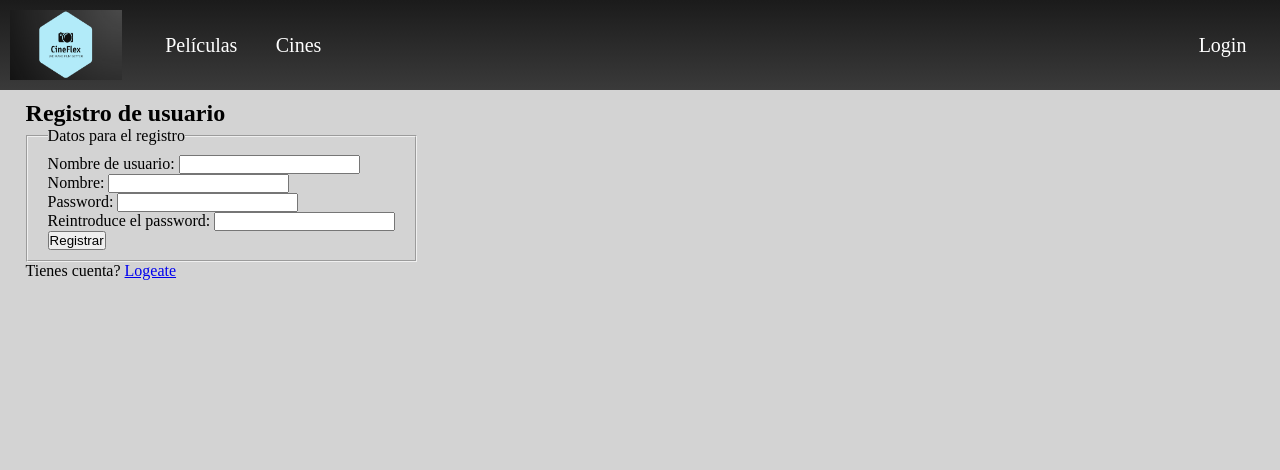
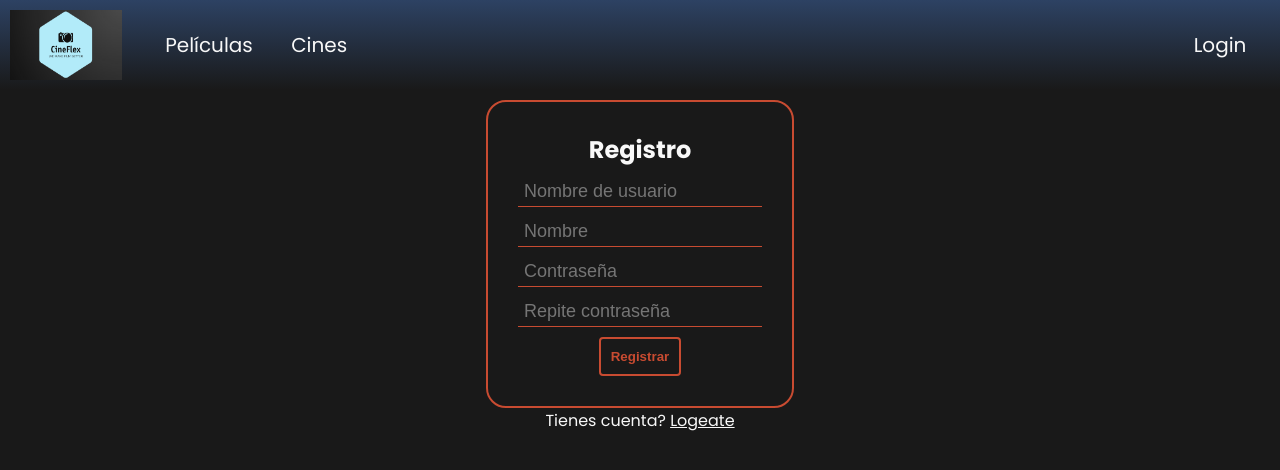
Before and after one commit to Cleansky-s/CineFlex, a PHP site: page /miApp/register.php in a window 1280 px wide. Shown: the top 470 px of the page. Run offline with PHP 8.4, Linux system fonts and the light colour scheme; some libraries are stand-ins or nearby versions.

Commit message:
Terminado?

```diff
--- a/pract3/css/estilo.css
+++ b/pract3/css/estilo.css
@@ -1,24 +1,54 @@
+@import url('https://fonts.googleapis.com/css2?family=Poppins:wght@400;700&display=swap');
+
+:root {
+	--primary: #191919;
+	--secondary: #2D4263;
+	--accent: #C84B31;
+	--accent2: #ECDBBA;
+	--text-color: #f8f8f8;
+}
+
 * {
 	box-sizing: border-box;
 	margin: 0;
 	padding: 0;
+	color: var(--text-color)
 }
 
 body {
-	background-color: lightgray;
+	background-color: var(--primary);
+	font-family: "Poppins";
 }
+
+
 
 main {
 	padding: 10px 2%;
 	background-color: transparent;
 }
 
+button {
+	background-color: transparent;
+	color: var(--accent);
+	padding: 10px;
+	border: 2px solid var(--accent);
+	font-weight: bold;
+	cursor: pointer;
+	border-radius: 4px;
+}
+
+
 header {
-	background-image: linear-gradient(#1b1b1b, #3a3a3a);
+	background-image: linear-gradient(var(--secondary), var(--primary));
 	display: flex;
 	justify-content: space-between;
 	align-items: center;
 	padding: 10px 0px;
+}
+
+.error{
+	color: var(--accent2);
+	font-size: 90%;
 }
 
 nav {
@@ -33,9 +63,8 @@ nav {
 nav li, nav a {
 	font-weight: 400;
 	font-size: 20px;
-	color: white;
+	color: var(--text-color);
 	text-decoration: none;
-
 }
 
 nav a {
@@ -56,15 +85,108 @@ img {
 	list-style: none;
 }
 
+input, textarea {
+	background-color: transparent;
+	border: 1px solid var(--accent);
+	border-radius: 4px;
+	padding: 4px 6px;
+}
+
+select {
+	background: transparent;
+	overflow: hidden;
+	border: 1px solid var(--accent);
+	border-radius: 4px;
+	padding: 10px;
+}
+
+option {
+	font-size: medium;
+}
+
+.centerer {
+	width: 100%;
+	display: flex;
+	flex-direction: column;
+	align-items: center;
+}
+
+.formulario-pelicula img {
+	height: 400px;
+	width: auto;
+}
+
+.formulario-login, .formulario-register, .formulario-pelicula {
+	padding: 30px;
+	display: flex;
+	align-items: center;
+	flex-direction: column;
+	border-radius: 20px;
+	border: 2px solid var(--accent);
+	gap: 10px;
+}
+
+.formulario-login input, .formulario-register input {
+	background-color: transparent;
+	font-size: large;
+	border: none;
+	border-radius: 0;
+	border-bottom: 1px solid var(--accent);
+	padding: 4px 6px;
+}
+
+.formulario-login input:focus {
+	outline: none;
+	background: #ECDBBA22;
+}
+
+.seccion-valoraciones {
+	width: 400px;
+	margin-bottom: 30px;
+}
+
+.valoracion, .seccion-comentarios {
+	margin: 10px 0;
+}
+
+.comentarios-respuesta li {
+	margin-left: 40px;
+}
+
+
+.seccion-comentarios {
+	width: 400px;
+}
+
+
+
+.seccion-comentarios ul, .seccion-comentarios li {
+	list-style-type: none;
+}
+
 .deshabilitado {
 	pointer-events: none;
 	text-decoration: none;
 	cursor: default;
 }
 
+.info-peli {
+	margin-bottom: 30px;
+}
+
+.info-generos{
+	display:flex;
+	flex-direction: column;
+	align-items: flex-end;
+}
+
 .nav-profile li{
 	display: inline-block;
 	padding: 0rem 0.6rem;
+}
+
+#formLogout {
+	width: fit-content;
 }
 
 .nav-links li {
@@ -129,7 +251,7 @@ form div img {
 
 .portada-peli img {
 	filter: brightness(80%);
-	border: 0px solid white;
+	border: 0px solid var(--accent);
 	transition: 0.6s cubic-bezier(.12,.97,.72,1);
 }
 
--- a/pract3/includes/src/usuarios/FormularioLogout.php
+++ b/pract3/includes/src/usuarios/FormularioLogout.php
@@ -16,7 +16,7 @@ class FormularioLogout extends Formulario
     protected function generaCamposFormulario(&$datos)
     {
         $camposFormulario = <<<EOS
-            <button class="enlace" type="submit">(salir)</button>
+            <button class="enlace" type="submit">Logout</button>
         EOS;
         return $camposFormulario;
     }
--- a/pract3/includes/src/usuarios/FormularioRegistro.php
+++ b/pract3/includes/src/usuarios/FormularioRegistro.php
@@ -21,26 +21,22 @@ class FormularioRegistro extends Formulario
 
         $html = <<<EOF
         $htmlErroresGlobales
-        <fieldset>
-            <legend>Datos para el registro</legend>
+        <fieldset class="formulario-login">
+            <h2>Registro</h2>
             <div>
-                <label for="nombreUsuario">Nombre de usuario:</label>
-                <input id="nombreUsuario" type="text" name="nombreUsuario" value="$nombreUsuario" />
+                <input id="nombreUsuario" placeholder="Nombre de usuario" type="text" name="nombreUsuario" value="$nombreUsuario" />
                 {$erroresCampos['nombreUsuario']}
             </div>
             <div>
-                <label for="nombre">Nombre:</label>
-                <input id="nombre" type="text" name="nombre" value="$nombre" />
+                <input id="nombre" type="text" placeholder="Nombre" name="nombre" value="$nombre" />
                 {$erroresCampos['nombre']}
             </div>
             <div>
-                <label for="password">Password:</label>
-                <input id="password" type="password" name="password" />
+                <input id="password" placeholder="Contraseña" type="password" name="password" />
                 {$erroresCampos['password']}
             </div>
             <div>
-                <label for="password2">Reintroduce el password:</label>
-                <input id="password2" type="password" name="password2" />
+                <input id="password2" placeholder="Repite contraseña" type="password" name="password2" />
                 {$erroresCampos['password2']}
             </div>
             <div>
--- a/pract3/includes/vistas/helpers/peliculas.php
+++ b/pract3/includes/vistas/helpers/peliculas.php
@@ -75,10 +75,12 @@ function detallesPelicula($pelicula){
     <div class="info-peli">
     <h1>{$pelicula->getTitulo()}</h1>
     <img class='portada-peli' src="{$rutaPortada}" alt="{$pelicula->titulo}" />
+    <p>Valoracion media: {$pelicula->valoracionMedia} con un total de {$pelicula->valoracionCuenta} valoraciones</p>
     <p>{$pelicula->descripcion}</p>
+    <div class="info-generos">
     <p>Generos: {$pelicula->generosToString()}</p>
     <p>Fecha de salida: {$pelicula->fechaCreacion}</p>
-    <p>Valoracion media: {$pelicula->valoracionMedia} con un total de {$pelicula->valoracionCuenta} valoraciones</p>
+    </div>
     EOS;
 
     if($pelicula->visible){
--- a/pract3/includes/vistas/helpers/valoraciones.php
+++ b/pract3/includes/vistas/helpers/valoraciones.php
@@ -26,7 +26,7 @@ function seccionValoraciones($idPelicula, $numPagina=1, $numPaginaComentarios=1)
     }
 
     $html = <<<EOS
-    <div id="comentarios" class="seccion-comentarios">
+    <div id="valoraciones" class="seccion-valoraciones">
     <h2>Valoraciones</h2>
     $htmlForm
     EOS;
@@ -42,7 +42,7 @@ function muestraValoracion($valoracion) {
     $usuario = Usuario::buscaPorId($valoracion->idUsuario);
 
     return <<<EOS
-        <div class="comentario">
+        <div class="valoracion">
             <h3>{$usuario->nombreUsuario} {$valoracion->valoracion} estrellas</h3>
             <p>{$valoracion->texto}</p>
     EOS;
--- a/pract3/infoPelicula.php
+++ b/pract3/infoPelicula.php
@@ -19,10 +19,11 @@ $pelicula = Pelicula::buscaPorId($idPelicula);
 if(!$pelicula){
     $app->paginaError(403, 'La pelicula no existe');
 }
-
-$contenidoPrincipal = detallesPelicula($pelicula);
+$contenidoPrincipal = "<div class='centerer'>";
+$contenidoPrincipal .= detallesPelicula($pelicula);
 $contenidoPrincipal .= seccionValoraciones($idPelicula, $numPaginaValoraciones ?? 1, $numPaginaComentarios ?? 1);
 $contenidoPrincipal .= seccionComentarios($idPelicula);
+$contenidoPrincipal .= "</div>";
 
 $params = ['tituloPagina' => $tituloPagina, 'contenidoPrincipal' => $contenidoPrincipal];
 $app->generaVista('/plantillas/plantilla.php', $params);
--- a/pract3/login.php
+++ b/pract3/login.php
@@ -10,9 +10,10 @@ $linkRegister = $app->buildUrl('/register.php');
 
 $tituloPagina = 'Login';
 $contenidoPrincipal=<<<EOF
-  	<h1>Acceso al sistema</h1>
+    <div class="centerer">
     $formLogin
     <p>No tienes cuenta? <a href="{$linkRegister}">Registrate</a></p>
+    </div>
 EOF;
 
 $params = ['tituloPagina' => $tituloPagina, 'contenidoPrincipal' => $contenidoPrincipal];
--- a/pract3/register.php
+++ b/pract3/register.php
@@ -9,9 +9,10 @@ $linkLogin = $app->buildUrl('/login.php');
 
 $tituloPagina = 'Registro';
 $contenidoPrincipal=<<<EOF
-  	<h1>Registro de usuario</h1>
+<div class="centerer">
     $formRegistro
     <p>Tienes cuenta? <a href="{$linkLogin}">Logeate</a></p>
+</div>
 EOF;
 
 $params = ['tituloPagina' => $tituloPagina, 'contenidoPrincipal' => $contenidoPrincipal];
```
Also changed, not shown: pract3/includes/src/peliculas/FormularioAddPelicula.php (+14 -14 lines), pract3/includes/src/peliculas/FormularioArchivos.php (+6 -7 lines), pract3/includes/src/peliculas/FormularioUpdatePelicula.php (+6 -7 lines), pract3/includes/src/usuarios/FormularioLogin.php (+4 -6 lines), pract3/almacen/portadas/1.jpg (added), pract3/almacen/portadas/2.webp (added), pract3/js/muestraFormularioRespuesta.js (added).
